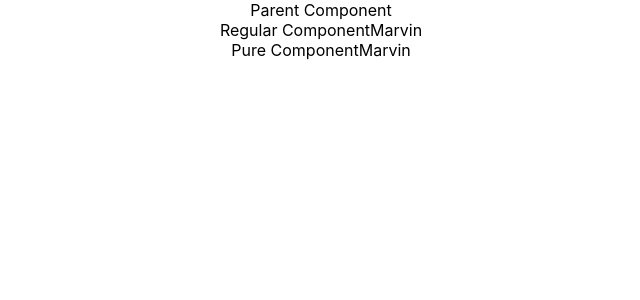
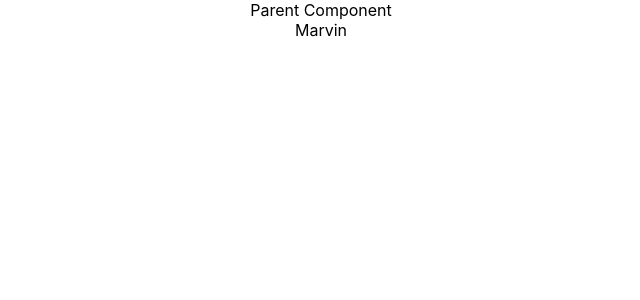
Before and after one commit to marvinjk6/React-Fundaments, a React (Create React App) app in the folder react-fundaments/: page / in a window 1280 px wide. Shown: the top 300 px of the page, without its empty margins (319-959 px from the left). Built offline with nearby package versions, Linux system fonts and the light colour scheme.

Commit message:
video 27 - memo

```diff
--- a/react-fundaments/src/ParentComp.js
+++ b/react-fundaments/src/ParentComp.js
@@ -1,6 +1,7 @@
 
 
 import React, { Component } from 'react'
+import MemoComp from './components/MemoComp'
 import PureComp from './components/PureComp'
 import RegComp from './components/RegComp'
 
@@ -24,13 +25,14 @@
 
   render() {
 
-    console.log('**********Parent Component render  *********')
+    console.log('********** Parent Component render  *********')
 
     return (
       <div>
         Parent Component
-        <RegComp name={this.state.name} />
-        <PureComp name={this.state.name} />
+        <MemoComp name={this.state.name}/>
+        {/* <RegComp name={this.state.name} />
+        <PureComp name={this.state.name} /> */}
       </div>
     )
   }
--- /dev/null
+++ b/react-fundaments/src/components/MemoComp.js
@@ -0,0 +1,15 @@
+import React from 'react'
+
+//Like Pure Component, memo has the same goal improve performance for funcional components, if the state don't change the componets is'not going to re-render
+
+function MemoComp({name}) {
+
+  console.log('Rendering memo component')
+
+  return (
+    <div>{name}</div>
+  )
+}
+
+// use the React.memo() method, this is something called High order component, later we're going to learn
+export default React.memo(MemoComp)
```
